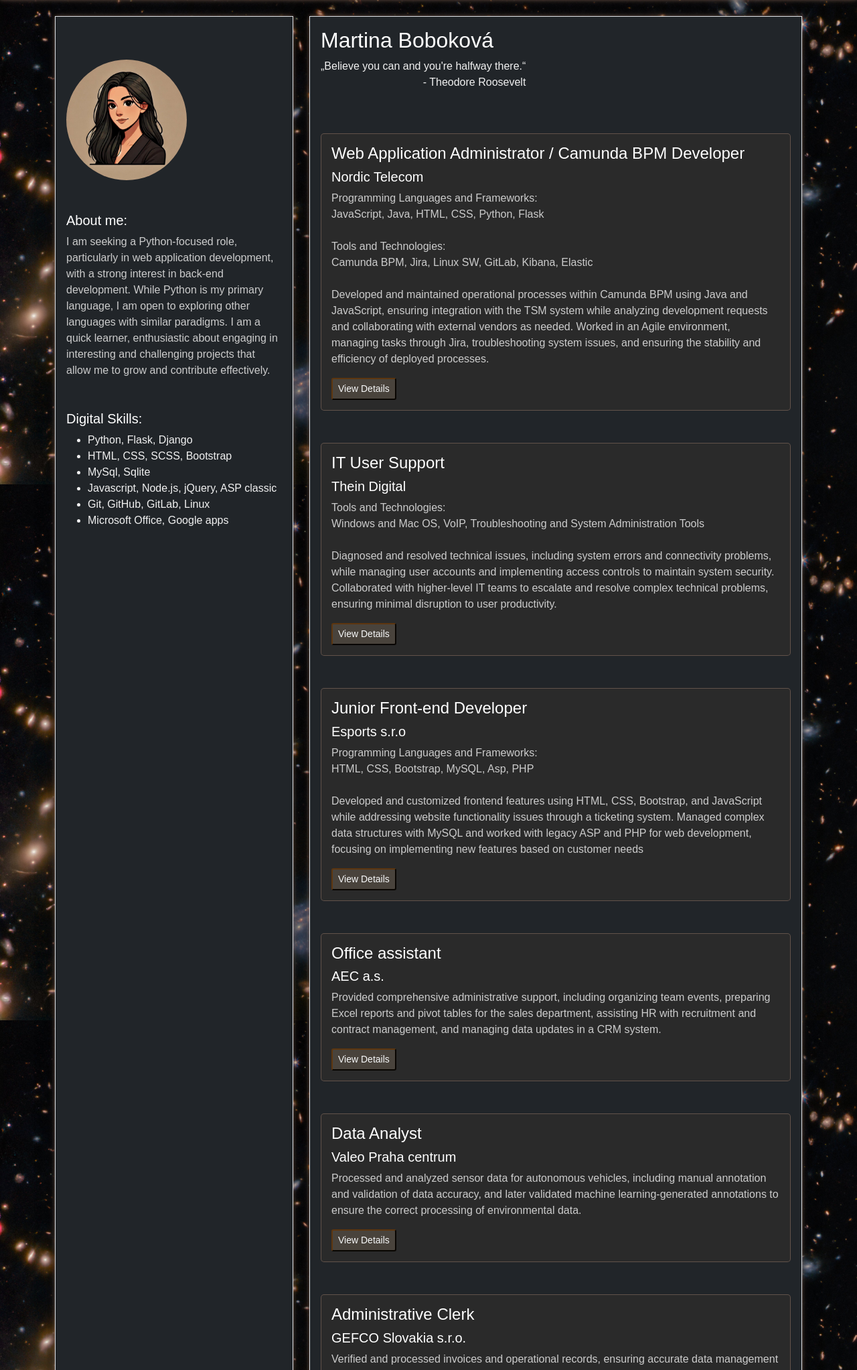
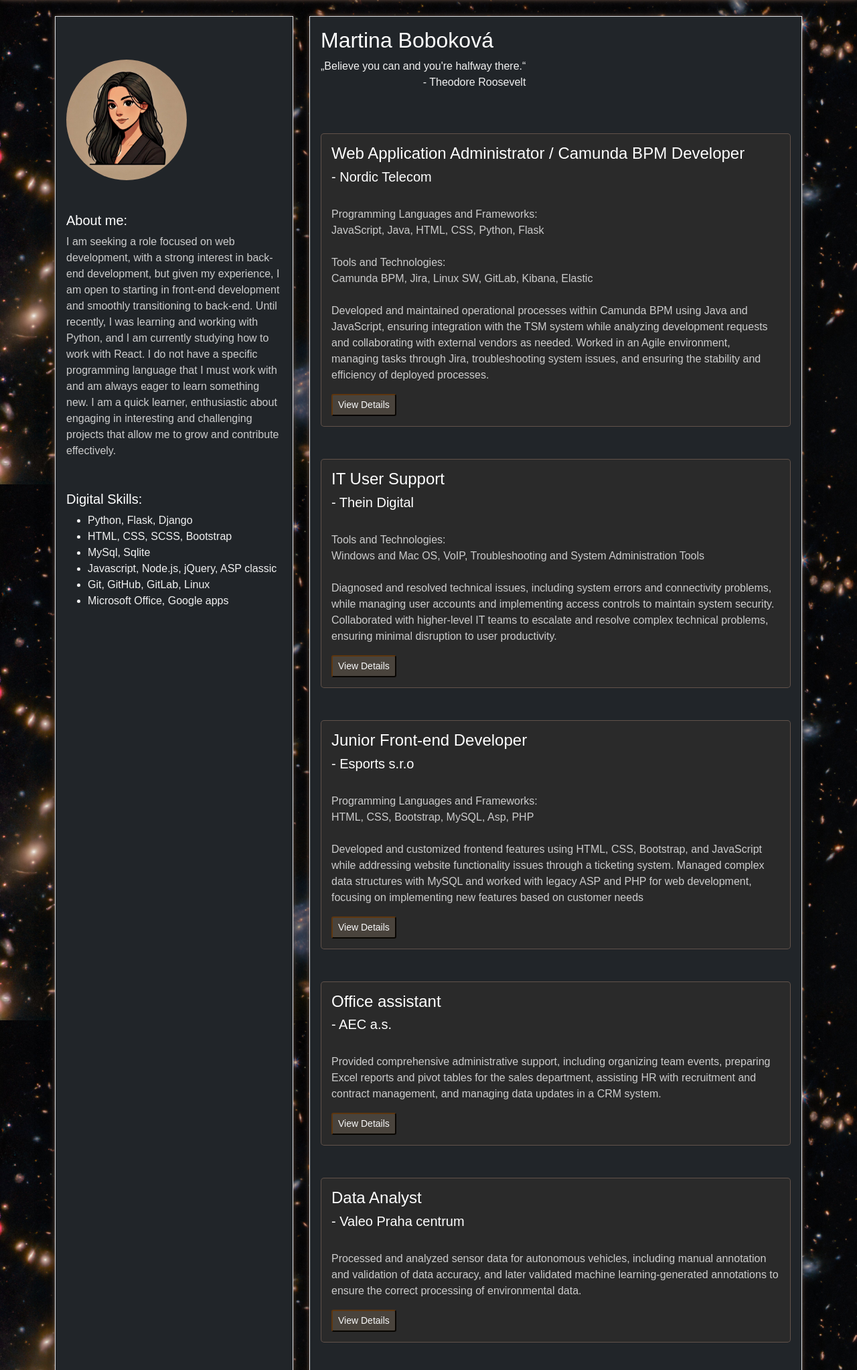
Before and after one commit to mbobokova/my_bio, a Flask app: page / in a window 1280 px wide. Shown: the part 77-2122 px from the top of the page at 67% size. Run offline with Flask 3, Linux system fonts and the light colour scheme.

Commit message:
text modifications

```diff
--- a/templates/bio.html
+++ b/templates/bio.html
@@ -9,7 +9,7 @@
             <div class="bio_about mt-5">
                 <img src="/static/images/36.jpg" alt="photo" class="img-fluid rounded-circle">
                 <h5 class="mt-5">About me:</h5>
-                <p>I am seeking a Python-focused role, particularly in web application development, with a strong interest in back-end development. While Python is my primary language, I am open to exploring other languages with similar paradigms. I am a quick learner, enthusiastic about engaging in interesting and challenging projects that allow me to grow and contribute effectively.</p>
+                <p>I am seeking a role focused on web development, with a strong interest in back-end development, but given my experience, I am open to starting in front-end development and smoothly transitioning to back-end. Until recently, I was learning and working with Python, and I am currently studying how to work with React. I do not have a specific programming language that I must work with and am always eager to learn something new. I am a quick learner, enthusiastic about engaging in interesting and challenging projects that allow me to grow and contribute effectively.</p>
             </div>
             <div class="bio_skills mt-5">
                 <h5>Digital Skills:</h5>
@@ -40,7 +40,7 @@
                 {% for job in jobs %}
                     <div class="bio_job my-5">
                         <h4>{{ job.position_name | safe }}</h4>
-                        <h5>{{ job.company | safe }}</h5>
+                        <h5>- {{ job.company | safe }}</h5><br>
                         <p>{{ job.job_description | safe }}</p>
                         <button type="button" class="btn-outline-light btn-sm" data-bs-toggle="modal" data-bs-target="#jobDetailModal" data-job="{{ job.job_detail }}" data-position="{{ job.position_name }}" data-start="{{ job.start_date }}" data-end="{{ job.end_date }}">
                             View Details
@@ -59,7 +59,7 @@
                         </div>
                         <div class="modal-body">
                             <h5 id="jobPosition"></h5>
-                            <span id="jobDates"></span><br>
+                            <span id="jobDates"></span><br><br>
                             <p id="jobDetail"></p>
                         </div>
                         <div class="modal-footer">
```
